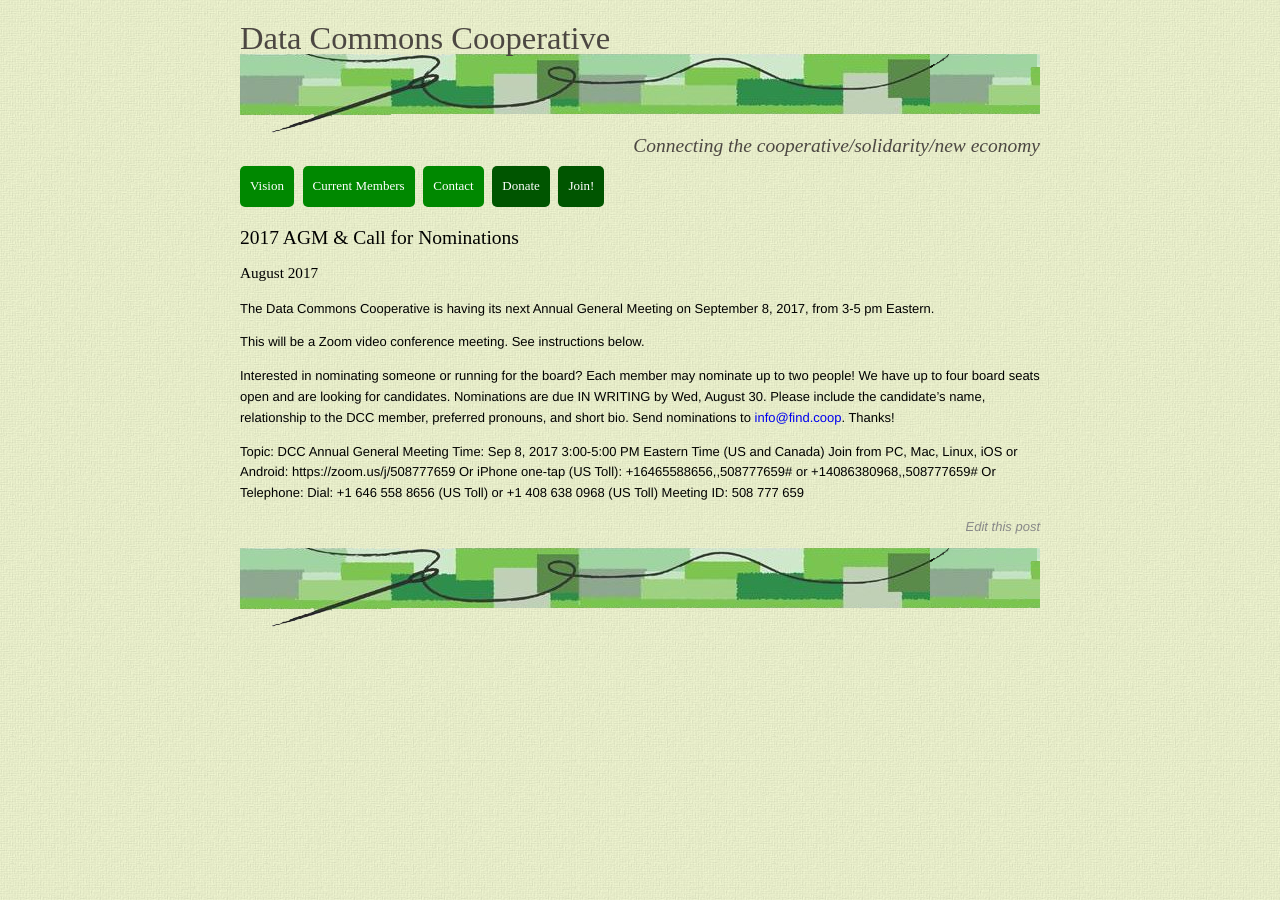
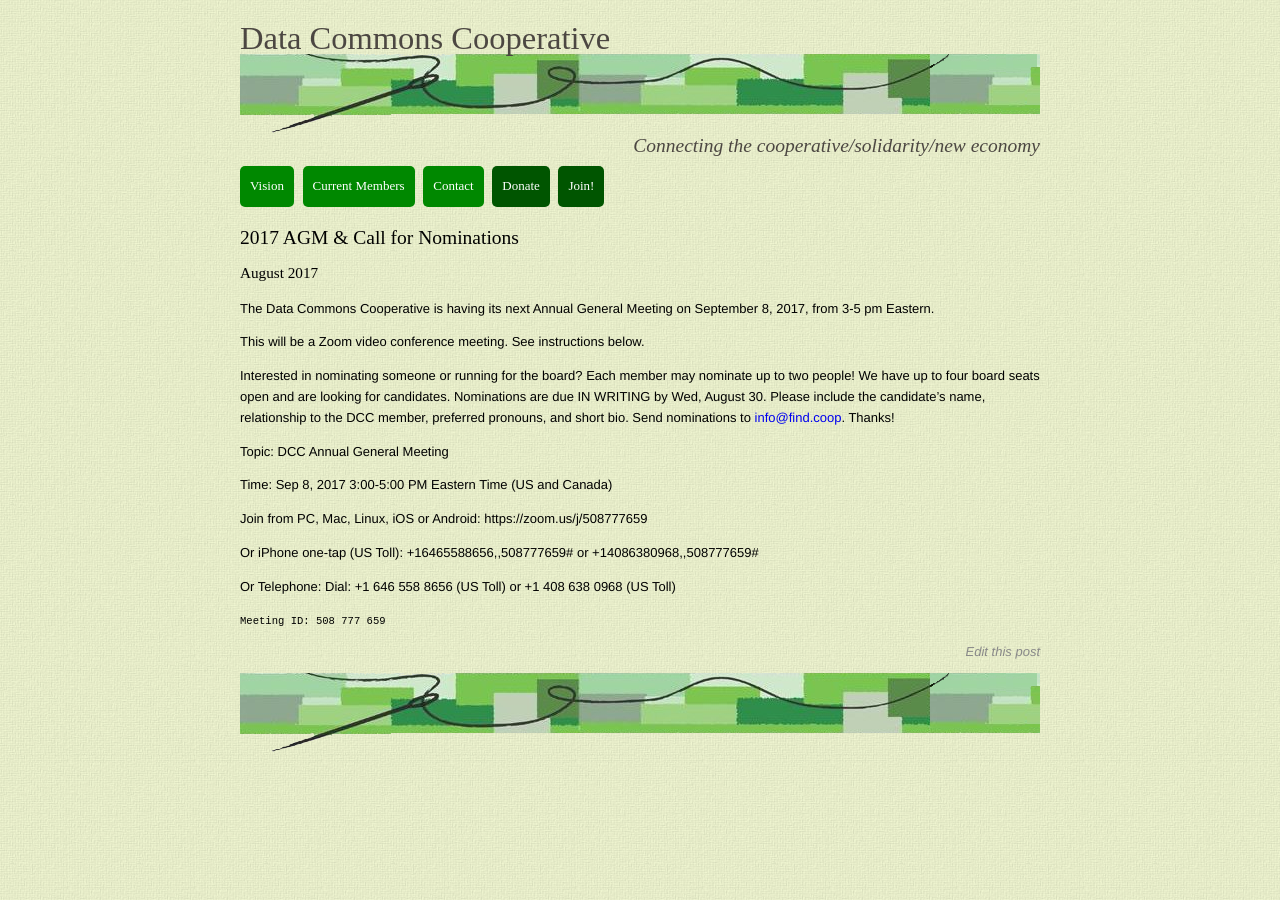
Before and after one commit to datacommons/datacommons.github.io, a Jekyll site: the page built from _posts/2017-08-29-2017-agm.markdown, in a window 1280 px wide. Built offline with Jekyll 4.4.1, drawn with Linux system fonts in a browser that asks for light colours; some web fonts are replaced; our own code applies the rules of GitHub Pages for plain Markdown files; some of the changed lines change nothing that is shown.

Commit message:
Updated 2017 Agm

```diff
--- a/_posts/2017-08-29-2017-agm.markdown
+++ b/_posts/2017-08-29-2017-agm.markdown
@@ -1,6 +1,9 @@
 ---
 title: 2017 AGM & Call for Nominations
 date: 2017-08-29 00:59:00 Z
+tags:
+- AGM
+- meeting
 ---
 
 The Data Commons Cooperative is having its next Annual General Meeting on September 8, 2017, from 3-5 pm Eastern.
@@ -10,9 +13,14 @@
 Interested in nominating someone or running for the board? Each member may nominate up to two people! We have up to four board seats open and are looking for candidates. Nominations are due IN WRITING by Wed, August 30. Please include the candidate's name, relationship to the DCC member, preferred pronouns, and short bio. Send nominations to [info@find.coop](mailto:info@find.coop).  Thanks!
 
 Topic: DCC Annual General Meeting
+
 Time: Sep 8, 2017 3:00-5:00 PM Eastern Time (US and Canada)
+
 Join from PC, Mac, Linux, iOS or Android: https://zoom.us/j/508777659
+
 Or iPhone one-tap (US Toll):  +16465588656,,508777659# or +14086380968,,508777659#
+
 Or Telephone:
     Dial: +1 646 558 8656 (US Toll) or +1 408 638 0968 (US Toll)
+
     Meeting ID: 508 777 659
```
